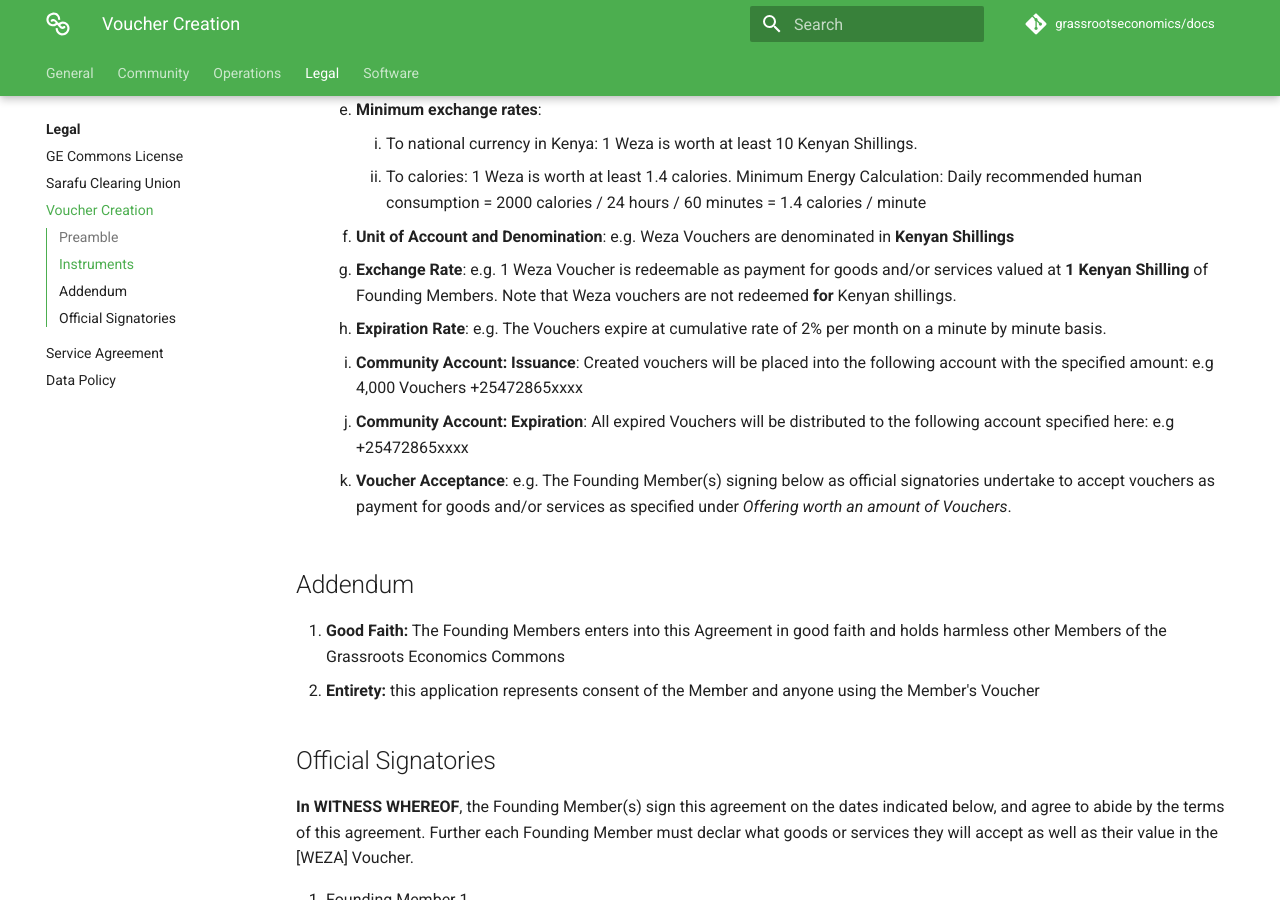
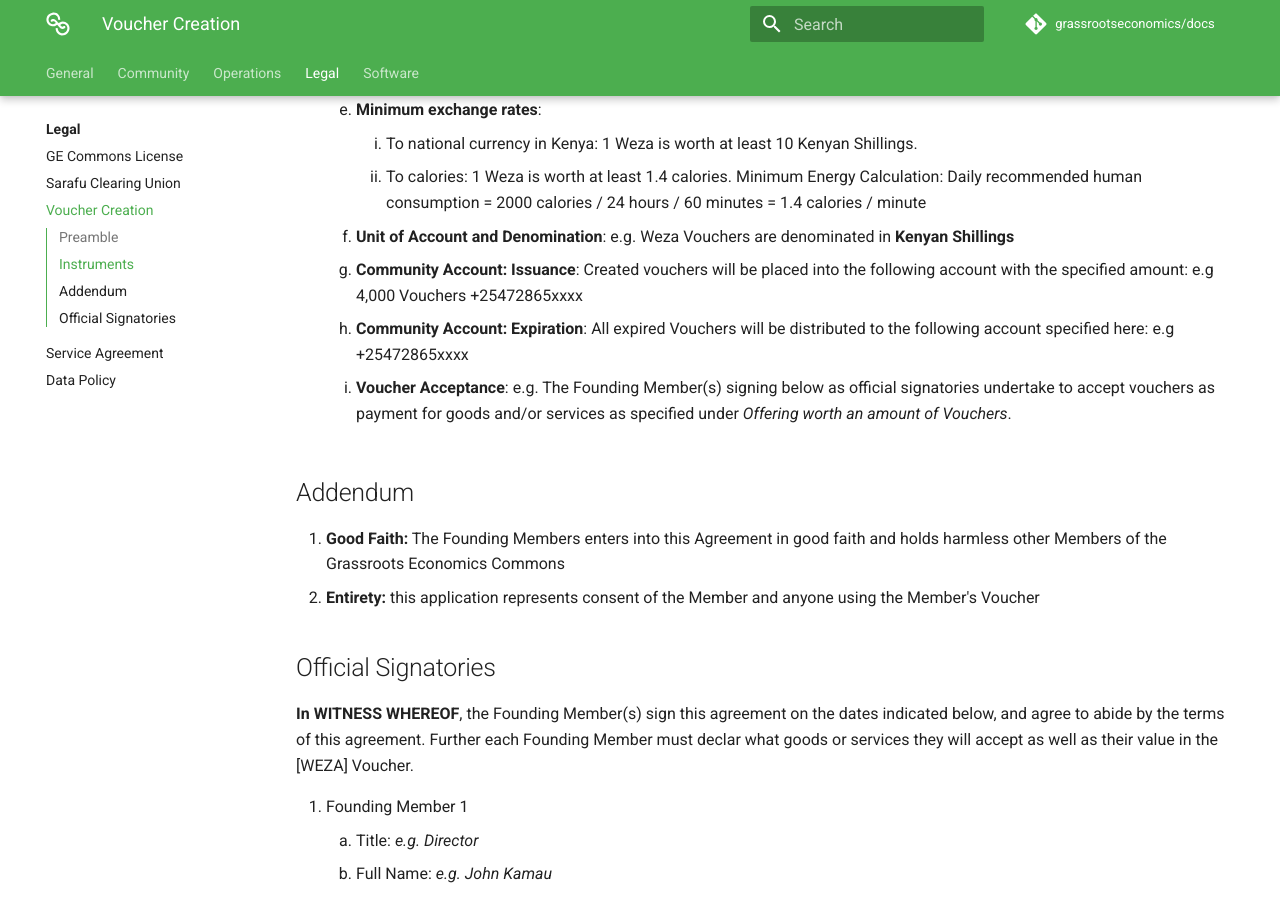
Before and after one commit to grassrootseconomics/docs.grassecon.org, an MkDocs documentation site: the page built from docs/legal/voucher.md, in a window 1280 px wide and 900 px high, scrolled down 642 px. Built offline with MkDocs 1.6.1 and Material for MkDocs 9.7.7, drawn with Linux system fonts in a browser that asks for light colours; comment, search, counter and statistics services are not loaded.

Commit message:
fiat to energy

```diff
--- a/docs/legal/voucher.md
+++ b/docs/legal/voucher.md
@@ -18,8 +18,6 @@ I/We [Name/Association Name] _(herein called the Founding Member(s))_ hereby agr
         1. To national currency in Kenya: 1 Weza is worth at least 10 Kenyan Shillings.
         1. To calories: 1 Weza is worth at least 1.4 calories. Minimum Energy Calculation: Daily recommended human consumption = 2000 calories / 24 hours / 60 minutes = 1.4 calories / minute
     1. **Unit of Account and Denomination**: e.g. Weza Vouchers are denominated in **Kenyan Shillings**
-    1. **Exchange Rate**: e.g. 1 Weza Voucher is redeemable as payment for goods and/or services valued at **1 Kenyan Shilling** of Founding Members. Note that Weza vouchers are not redeemed **for** Kenyan shillings.
-    1. **Expiration Rate**: e.g. The Vouchers expire at cumulative rate of 2% per month on a minute by minute basis.
     1. **Community Account: Issuance**: Created vouchers will be placed into the following account with the specified amount: e.g 4,000 Vouchers +25472865xxxx
     1. **Community Account: Expiration**: All expired Vouchers will be distributed to the following account specified here: e.g +25472865xxxx
     1. **Voucher Acceptance**: e.g. The Founding Member(s) signing below as official signatories undertake to accept vouchers as payment for goods and/or services as specified under *Offering worth an amount of Vouchers*.
```
